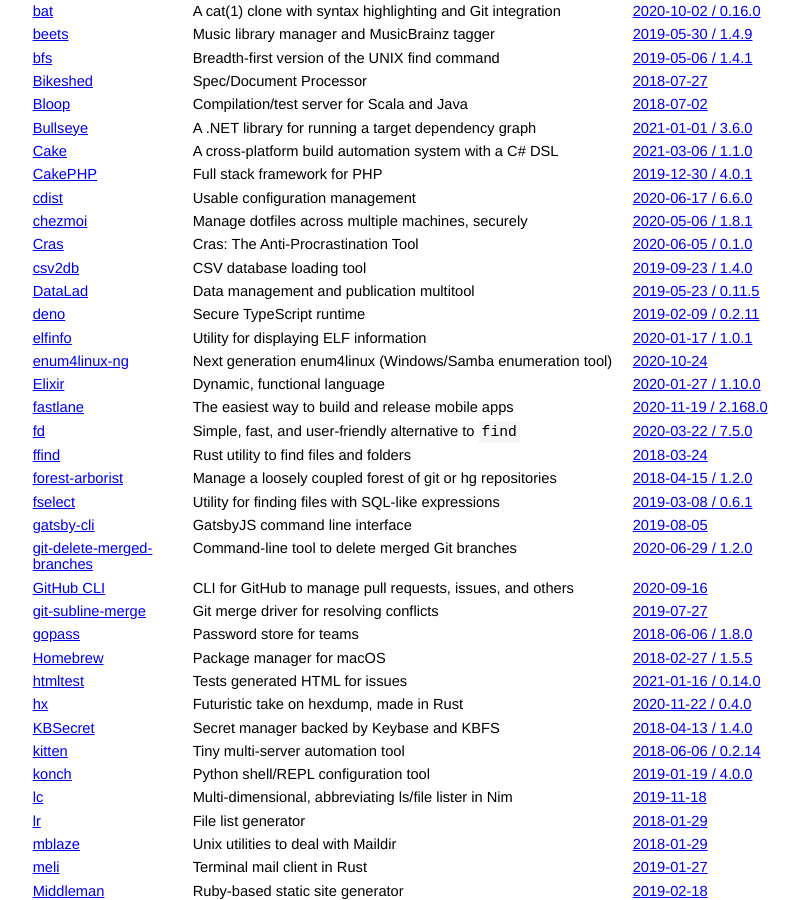
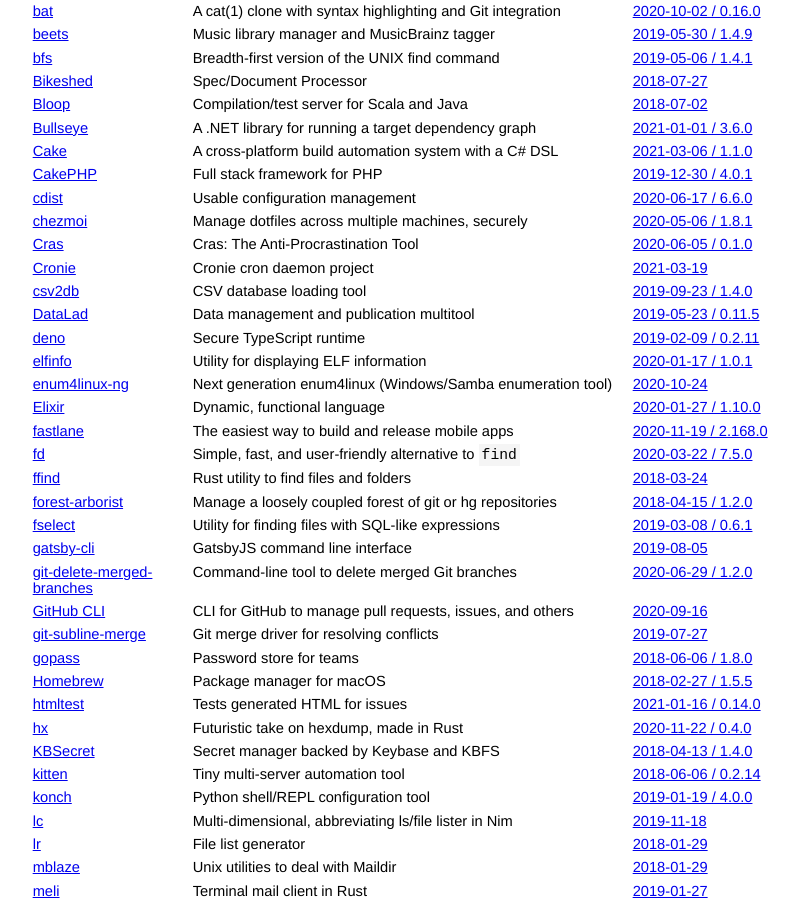
Before and after one commit to jcs/no_color, a Jekyll site: the page built from index.md, in a window 1280 px wide and 900 px high, scrolled down 1090 px. Shown: the whole window, without its empty margins (211-1009 px from the left). Built offline with Jekyll 4.4.1, drawn with Linux system fonts in a browser that asks for light colours; our own code applies the rules of GitHub Pages for plain Markdown files.

Commit message:
Add cronie (#113)
The crontab utility now supports NO_COLOR.

```diff
--- a/index.md
+++ b/index.md
@@ -77,6 +77,7 @@ color via `NO_COLOR`.
 | [cdist](https://www.cdi.st/) | Usable configuration management | [2020-06-17 / 6.6.0](https://code.ungleich.ch/ungleich-public/cdist/-/releases/6.6.0) |
 | [chezmoi](https://chezmoi.io/) | Manage dotfiles across multiple machines, securely | [2020-05-06 / 1.8.1](https://github.com/twpayne/chezmoi/releases/tag/v1.8.1) |
 | [Cras](https://sr.ht/~arivago/cras) | Cras: The Anti-Procrastination Tool | [2020-06-05 / 0.1.0](https://git.sr.ht/~arivago/cras/tree/0.1.0) |
+| [Cronie](https://github.com/cronie-crond/cronie) | Cronie cron daemon project | [2021-03-19](https://github.com/cronie-crond/cronie/commit/765a745c6497f8cde51c39db7b1bb88686b90a9c) |
 | [csv2db](https://csv2db.github.io/) | CSV database loading tool | [2019-09-23 / 1.4.0](https://github.com/csv2db/csv2db/releases/tag/v1.4.0) |
 | [DataLad](https://www.datalad.org/) | Data management and publication multitool | [2019-05-23 / 0.11.5](https://github.com/datalad/datalad/releases/tag/0.11.5) |
 | [deno](https://github.com/denoland/deno) | Secure TypeScript runtime | [2019-02-09 / 0.2.11](https://github.com/denoland/deno/releases/tag/v0.2.11) |
```
